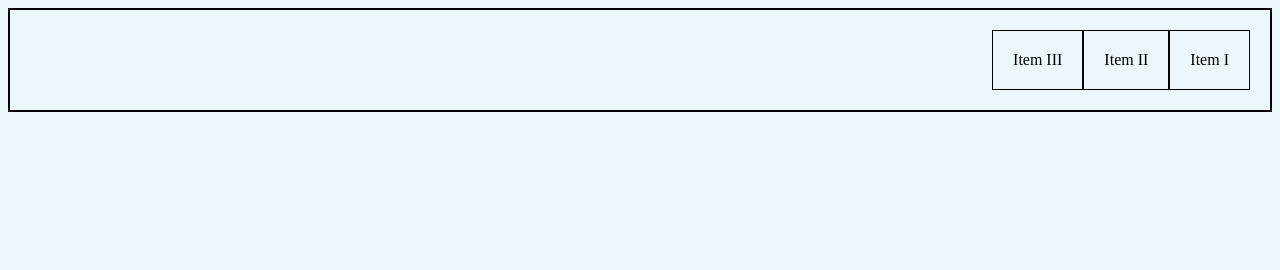
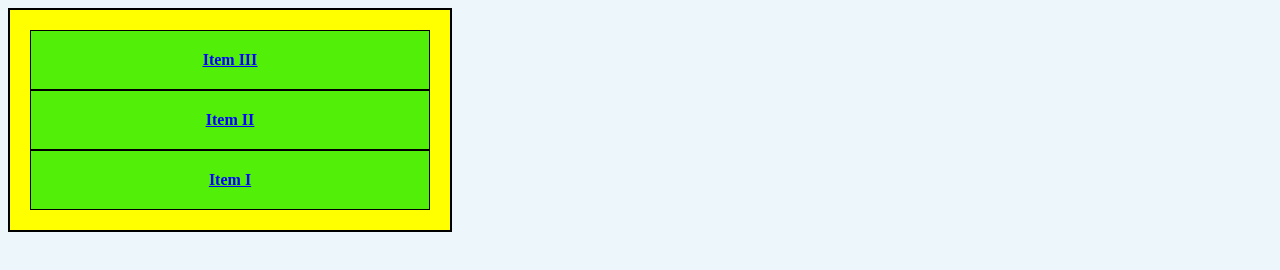
Before and after one commit to Eduardofbarreto/css, a plain HTML site: page index.html in a window 1280 px wide. Drawn offline with Linux system fonts and the light colour scheme.

Commit message:
formatando

```diff
--- a/style.css
+++ b/style.css
@@ -4,12 +4,20 @@ body{
 }
 
 .container{
+    width: 400px;
     display: flex;
-    flex-direction: row-reverse;
+    flex-direction: column-reverse;
     border:2px solid black;
+    background-color: yellow;
 }
 
 div{
     padding: 20px;
     border:1px solid black;
+    text-align: center;
+    background-color: rgb(82, 240, 9);
+    color: blue;
+    font-weight: 700;
+    text-decoration: underline;
+
 }
```
